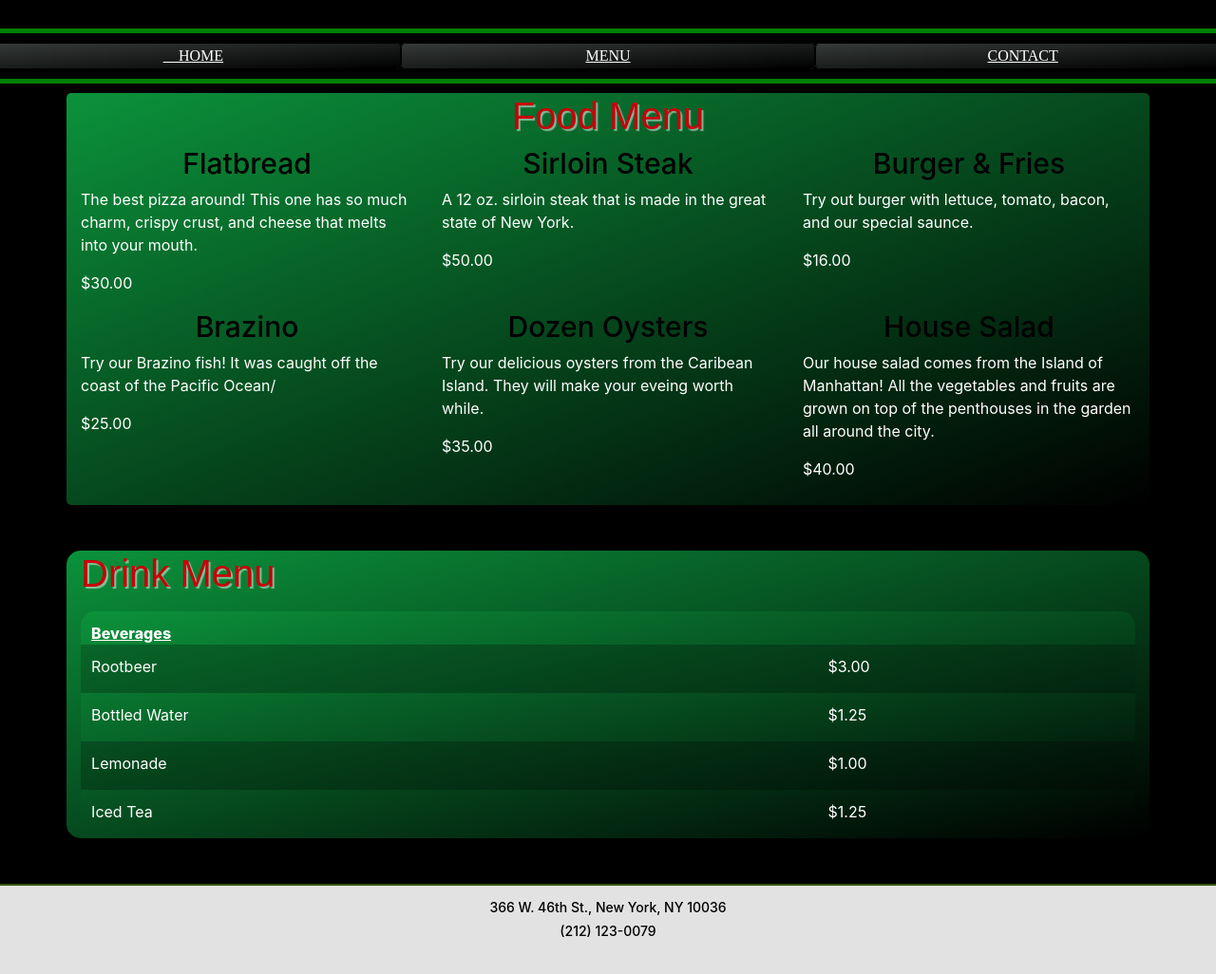
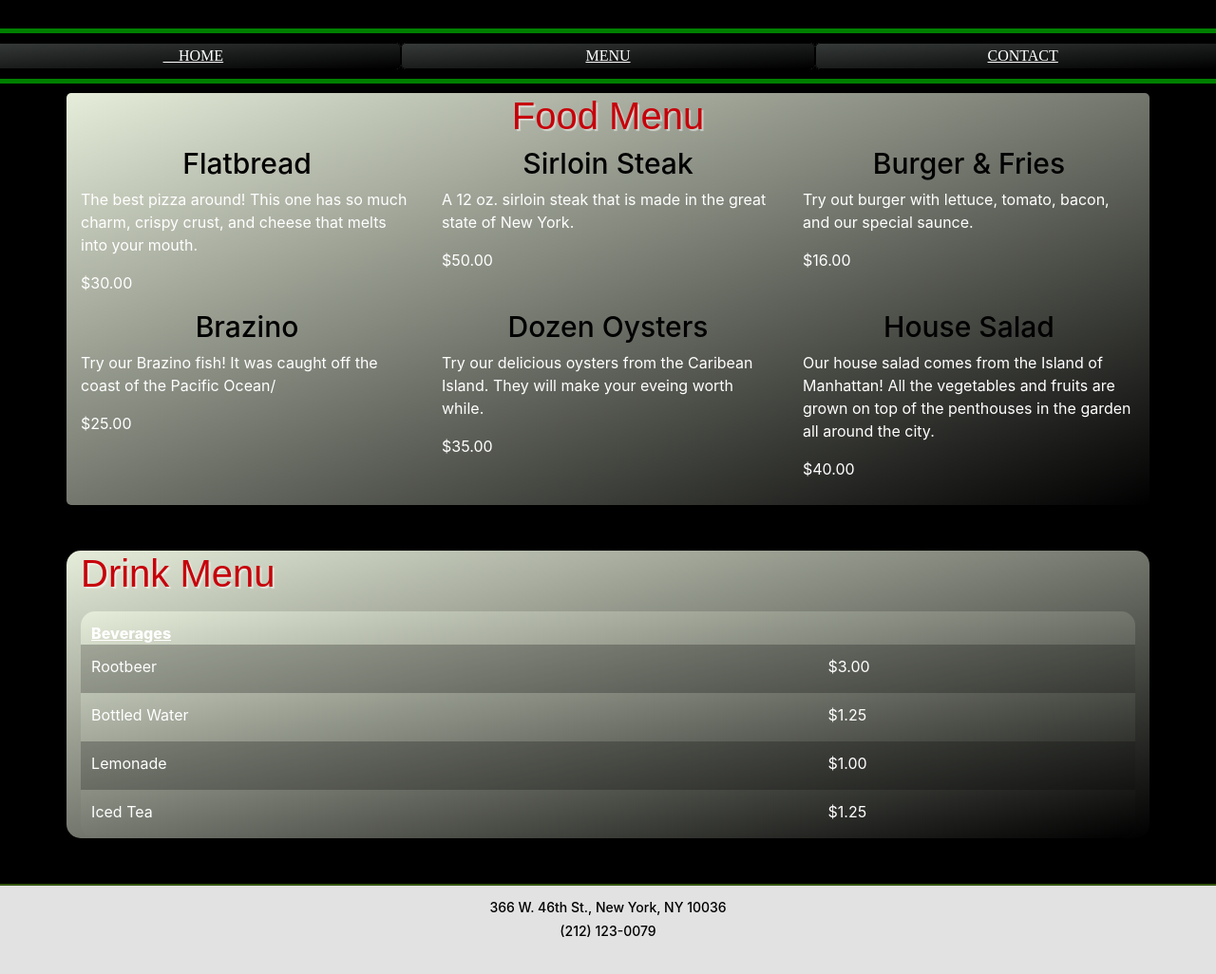
Before and after one commit to jdworman/Enigma, a plain HTML site: page menu.html in a window 1280 px wide. Shown: the part 702-1728 px from the top of the page at 95% size. Drawn offline with nearby package versions, Linux system fonts and the light colour scheme; some icons are missing; a web font is replaced by a local one.

Commit message:
clean-up

```diff
--- a/menu.html
+++ b/menu.html
@@ -74,13 +74,13 @@
 
 .food {
 padding-bottom: 10px;
-background-image: linear-gradient( to bottom right,rgb(11, 146, 59), black);
+background-image: linear-gradient( to bottom right, #e6edda, black);
 border-radius: 5px;
 color: white;
 }
 
 .Beverages {
-background-image: linear-gradient( to bottom right,rgb(11, 146, 59), black);
+background-image: linear-gradient( to bottom right, #e6edda, black);
 color: white;
 width: 100%;
 box-sizing: border-box;
--- a/restaurantStyles.css
+++ b/restaurantStyles.css
@@ -16,7 +16,7 @@ article {
     margin-right: auto;
 }
 section {
-    background-color: #e6edde;
+    background-color: #e6edda;
     padding-top: 30px;
     padding-bottom: 30px;
 }
```
